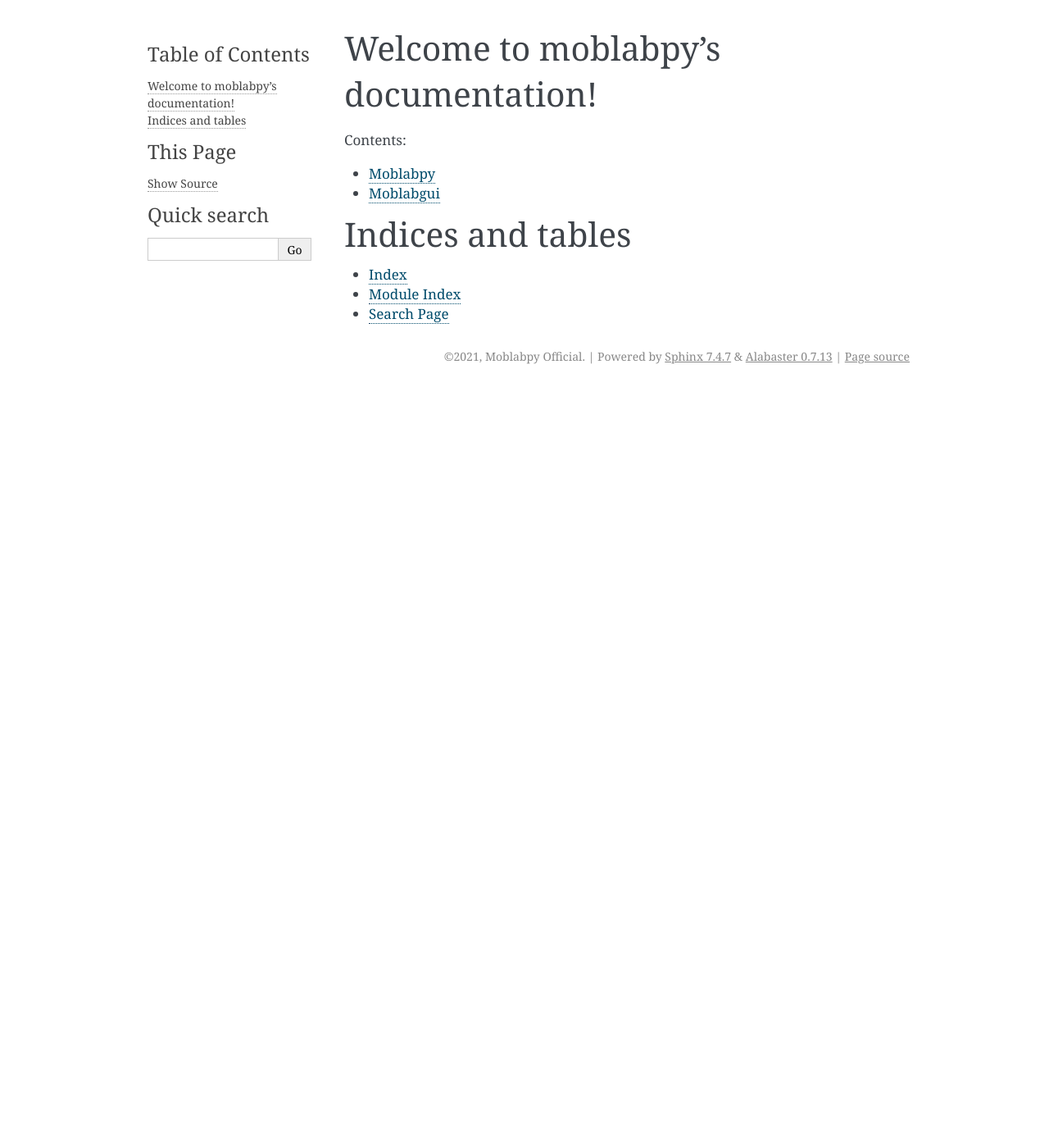
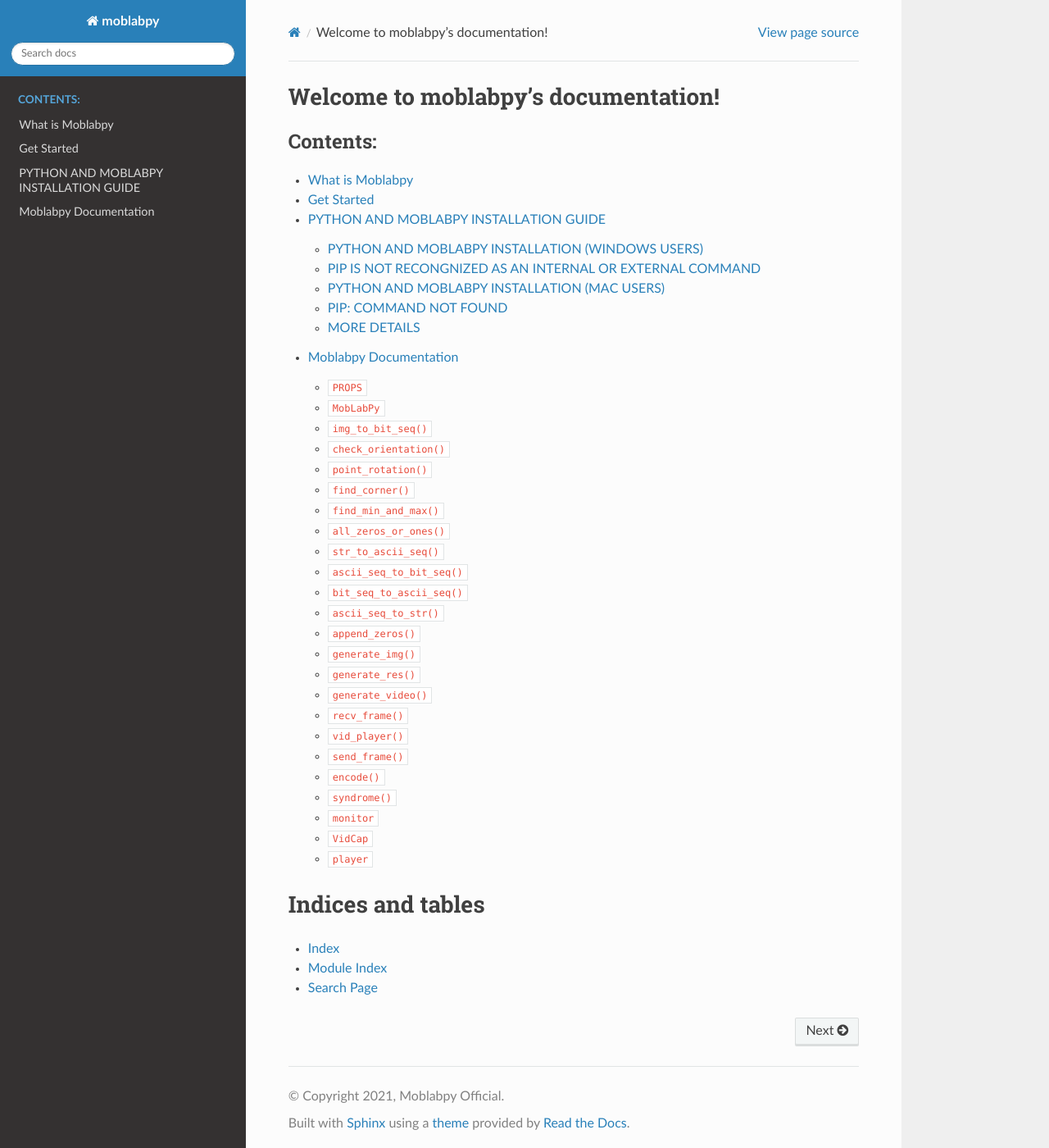
Before and after one commit to moblabpy/moblabpy, a Sphinx documentation site: the page built from docs/source/index.rst, in a window 1280 px wide and 1400 px high. Shown: the whole window at 82% size. Built offline with Sphinx 7.4.7 and the Read the Docs theme 2.0.0, drawn with Linux system fonts in a browser that asks for light colours; some of the changed lines change nothing that is shown.

Commit message:
Add files via upload

```diff
--- a/docs/source/conf.py
+++ b/docs/source/conf.py
@@ -14,8 +14,6 @@
 import sys
 sys.path.insert(0, os.path.abspath('../../moblabpy'))
 
-import moblabpy
-import moblabgui
 
 # -- Project information -----------------------------------------------------
 
@@ -32,7 +30,10 @@
 # Add any Sphinx extension module names here, as strings. They can be
 # extensions coming with Sphinx (named 'sphinx.ext.*') or your custom
 # ones.
-extensions = ["sphinx.ext.autodoc"]
+extensions = ["sphinx.ext.autodoc", "sphinx_rtd_theme", "sphinx.ext.intersphinx"]
+
+intersphinx_mapping = {'python': ('https://docs.python.org/3', None),
+                        'numpy': ('https://numpy.org/doc/stable/', None)}
 
 # Add any paths that contain templates here, relative to this directory.
 templates_path = ['_templates']
@@ -48,7 +49,7 @@
 # The theme to use for HTML and HTML Help pages.  See the documentation for
 # a list of builtin themes.
 #
-# html_theme = 'alabaster'
+html_theme = 'sphinx_rtd_theme'
 
 # Add any paths that contain custom static files (such as style sheets) here,
 # relative to this directory. They are copied after the builtin static files,
--- a/docs/source/index.rst
+++ b/docs/source/index.rst
@@ -5,8 +5,10 @@
    :maxdepth: 2
    :caption: Contents:
 
-   Moblabpy
-   Moblabgui
+
+   pages/intro
+   pages/install
+   pages/api
 
 Indices and tables
 ==================
--- /dev/null
+++ b/docs/source/pages/api.rst
@@ -0,0 +1,436 @@
+======================
+Moblabpy Documentation
+======================
+
+.. py:class:: PROPS
+
+    A class that contains all the configurations of the Moblabpy module
+
+    .. py:attribute:: FPS
+        :type: int
+        :value: 15
+
+        The frame per second of the generated video.
+
+    .. py:attribute:: BPS
+        :type: int
+        :value: 16
+
+        The number of color matrix in each frame. It can be set by :py:meth:`set_BPS()` .
+
+    .. py:attribute:: ROW
+        :type: int
+        :value: 4
+
+        The number of row of color matrix in each frame. :py:attr:`ROW` must be equal
+        to :py:attr:`COL` and they are defined by the square root of :py:attr:`BPS` .
+
+    .. py:attribute:: COL
+        :type: int
+        :value: 4
+
+        Same as :py:attr:`ROW` .
+
+    .. py:attribute:: INFO_BIT_SIZE
+        :type: int
+        :value: 50
+
+        The height and width of each color matrix. It is defined by :py:attr:`ROW` divides 200.
+
+    .. py:attribute:: START_BIT
+        :type: str
+        :value: "0"
+
+        The string representation of start bit and end bit of the video.
+
+    .. py:attribute:: END_BIT
+        :type: str
+        :value: "0"
+
+        Same as :py:attr:`START_BIT` .
+
+    .. py:attribute:: VID_SOURCE
+        :type: str
+        :value: "./16bps.mp4"
+
+        The video name of the generated video. It will be set by :py:meth:`set_BPS()` automatically if
+        py:attr:`BPS` is modified.
+
+    .. py:attribute:: SCALE
+        :type: int
+        :value: 2
+
+        The scale of the window size of the video player embedded in the :py:class:`MobLabPy` .
+
+    .. py:method:: set_BPS(bps)
+
+        Set the :py:attr:`BPS` of the video. It will also change the value of :py:attr:`ROW`,
+        :py:attr:`COL`, :py:attr:`INFO_BIT_SIZE` and :py:attr:`VID_SOURCE` automatically.
+
+        :param bps: The BPS of the video
+        :type bps: int
+
+.. py:class:: MobLabPy
+
+    A class that allows users to connect their ip camera with the program to simulate a
+    telecommunication system. It use the python :py:mod:`multiprocessing` modules to
+    reduce the time delay of decoding images and capturing images. The program uses
+    :py:obj:`multiprocessing.Pipe` object to send images between the :py:func:`send_frame()`
+    and :py:func:`recv_frame()` .
+
+    .. py:function:: __init__(self, ip_address, bit_mess, props = PROPS)
+
+        Initialize the member variable of the :py:class:`MobLabPy` object.
+
+        :param ip_address: The ip address of the IP camera
+        :type ip_address: str
+        :param bit_mess: The transmitted bit sequence
+        :type bit_mess: str
+        :param props: A :py:class:`PROPS` class
+
+    .. py:function:: start(self)
+
+        Start getting frames from the ip camera and send it to the decoding function.
+
+    .. py:function:: get_bit_seq(self)
+
+        Return the bit sequence of the :py:class`MobLabPy` object.
+
+        :returns bit_seq: The received bit sequence
+        :rtype: list(char)
+
+.. py:method:: img_to_bit_seq(frame, pt1 = (), pt2 = (), props = PROPS)
+
+    Convert black and white color to "0" and "1" respectively.
+
+    :param frame: Image.
+    :type frame: :py:class:`numpy.ndarray`
+    :param pt1: Vertex of the area bounded by qr codes, defaults to ()
+    :type pt1: tuple(int, int)
+    :param pt2: Vertex of the area bounded by qr codes opposite to pt1, defaults to ()
+    :type pt2: tuple(int, int)
+    :param props: The :py:class:`PROPS` object that contains the configurations of the program
+    :type props: :class:`PROPS`
+    :returns bit_seq, pt1, pt2: Decoded bit sequence and vertices of the area bounded by qr codes in opposite direction.
+    :rtype: tuple(str, tuple(int, int), tuple(int, int))
+    :raises IndexError: If it fails to calculate the mean of the RGB of the color matrix
+
+.. py:method:: check_orientation(frame, pt1, pt2)
+
+    Check the orientation of the image according to the qr codes in the corner.
+
+    :param frame: Image
+    :type frame: :py:class:`numpy.ndarray`
+    :param pt1: Vertex of the area bounded by qr codes.
+    :type pt1: tuple(int, int)
+    :param pt2: Vertex of the area bounded by qr codes opposite to pt1.
+    :type pt2: tuple(int, int)
+    :return result: Number of rotation needed to be performed
+    :rtype: int
+    :raises IndexError: If it fails to locate the qr codes
+
+.. py:method:: point_rotation(pt1, pt2, width, rotation)
+
+    Perform the rotation of vertices of the color matrix area.
+
+    :param pt1: Vertex of the color matrix
+    :type pt1: tuple(int, int)
+    :param pt2: Vertex of the color matrix opposite to pt1
+    :type pt2: tuple(int, int)
+    :param width: Width of the image that contains the color matrix
+    :type: int
+    :param rotation: Number of rotation that needed to be performed
+    :type rotation: int
+    :returns pt1, pt2: Vertices of the color matrix area after rotation
+    :type: tuple(tuple(int, int), tuple(int, int))
+
+.. py:method:: find_corner(frame, pt1 = (), pt2 = ())
+
+    Find the vertex of the color matrix surrounded by but exclude qr codes.
+
+    :param frame: Image
+    :type frame: :py:class:`numpy.ndarray`
+    :param pt1: Vertex of the area include qr codes, defaults to ()
+    :type pt1: tuple(int, int)
+    :prarm pt2: Vertex of the area include qr codes opposite to pt1, defaults to ()
+    :type pt2: tuple(int, int)
+    :returns size, pt1, pt2: size of the color matrix area and its vertices in opposite direction
+    :rtype: tuple(int, tuple(int, int), tuple(int, int))
+
+.. py:method:: find_min_and_max(points, min_pt, max_pt)
+
+    Find the minimum and maximum xy-points in a list and the provides points.
+
+    :param points: A list of points
+    :type points: list(int)
+    :param min_pt: The minimum points provided
+    :type min_pt: list(int)
+    :param max_pt: The maximum points provided
+    :type max_pt: list(int)
+    :returns min_pt, max_pt: The minimum and maximum xy-points
+    :rtype: tuple(intuple(int, int)t, tuple(int, int))
+
+.. py:method:: all_zeros_or_ones(bit_seq)
+
+    Check if the bit sequence contains only 0 or 1.
+
+    :param bit_seq: The bit sequence needed to be checked
+    :type bit_seq: str
+    :return: "True" if the bit sequence only contains 0 or 1, "False" otherwise
+    :rtype: bool
+    :raises ValueError: it input contains non numerical values
+
+.. py:method:: str_to_ascii_seq(my_str = "Apple")
+
+    Convert each character in a string to its corresponding ascii code.
+
+    :param my_str: The string wanted to be converted, defaults to `Apple`
+    :type my_str: str
+    :return ascii_arr: A list of integer that contains all the ascii code of each character in my_str
+    :rtype: list(int)
+
+.. py:method:: ascii_seq_to_bit_seq(ascii_arr)
+
+    Convert a list of ascii code to its binary representation.
+
+    :param ascii_arr: A list that contains ascii code
+    :type ascii_arr: list(int)
+    :return bit_arr: An integer binary list
+    :rtype: list(int)
+
+.. py:method:: bit_seq_to_ascii_seq(bit_arr)
+
+    Perform byte conversion of an array.
+
+    :param bit_arr: An integer binary array
+    :type bit_arr: list(int)
+    :return ascii_arr: A list contains all the corresponding ascii code
+    :rtype: list(int)
+
+.. py:method:: ascii_seq_to_str(ascii_arr)
+
+    Convert a list of ascii code to its corresponding character.
+
+    :param ascii_arr: A list that contains ascii code
+    :type ascii_arr: list(int)
+    :return my_str: The character format of the ascii list
+    :rtype: str
+
+.. py:method:: append_zeros(bit_seq, props = PROPS, is_str = False)
+
+    Append zeros until the length of the input equals to the products of desired length.
+
+    :param bit_seq: Integer binary array
+    :type bit_seq: list(int)
+    :param props: :py:class:`PROPS` object that contains the configurations of the program.
+    :type props: :py:class:`PROPS`
+    :param is_str: `True` if the bit sequence is type py:class:`str`, `False` otherwise, defaults to `False`
+    :type is_str: bool
+    :return bit_arr: An integer binary array which length is the product of the second parameter
+    :rtype: list(int)
+
+.. py:method:: generate_img(dir_name, my_str = "Hello World", if_bin = False, props = PROPS)
+
+    Generate images that contain color matrix of my_str parameter, with black represents 0 and white represents 1, and
+    paste them with the qr codes (finder patterns) together. The generated images will be saved at the dir_name
+    directory.
+
+    :param dir_name: The directory name used to save the image generated
+    :type dir_name: str
+    :param my_str: The integer binary array or string which will be convert to color code formats, defaults to "Hello World"
+    :type my_str: str, list(int)
+    :param if_bin: `True` if my_str is an integer binary array, `False` otherwise, defaults to `False`
+    :type if_bin: bool
+    :param props: the :py:class:`PROPS` object that contains the properties of the program
+    :type props: :py:class:`PROPS`
+
+.. py:method:: generate_res()
+
+    Generate the res folder which contains all the head and end messages, start and end signals and finder patterns.
+
+.. py:method:: generate_video(video_name = "16bps.mp4", mystr = "Hello World", if_bin = False, props = PROPS)
+
+    Generate a video which contains start and end messages, start and end signals, finder patterns and color matrix
+    of the mystr parameter, with desired fps.
+
+    :param video_name: The name of the generated video in mp4 format
+    :type video_name: str
+    :param mystr: The message that will be converted to color code, defaults to "Hello World"
+    :type mystr: str, list(int)
+    :param if_bin: `True` if mystr is an integer binary array, `False` otherwise, defaults to `False`
+    :type if_bin: bool
+    :param props: the :py:class:`PROPS` object that contains the properties of the program
+    :type props: :py:class:`PROPS`
+
+.. py:method:: recv_frame(fps, is_pilot_bit_found , recver, bit_seq, flag, bit_mess, props = PROPS)
+
+    Funtion that received frames from the sender function. It does all the manipulation of the captured iamge
+    here, such as detecting start and end signals, checking rotations and decoding color codes back to 0 and 1.
+
+    :param fps: A :py:obj:`multiprocessing.Value` object which represents the fps of the camera
+    :type fps: :py:obj:`multiprocessing.Value`
+    :param is_pilot_bit_found: A :py:obj:`multiprocessing.Value` object which is `True` if the start signal is detected, `False` otherwise
+    :type is_pilot_bit_found: :py:obj:`multiprocessing.Value`
+    :param recver: A :py:obj:`multiprocessing.Pipe` object that received images sent from the sender function
+    :type recver: :py:obj:`multiprocessing.Pipe`
+    :param bit_seq: A :py:obj:`multiprocessing.Value` object whcih is the decoded bit sequence of received images
+    :type bit_seq: :py:obj:`multiprocessing.Value`
+    :param flag: A :py:obj:`multiprocessing.Value` object which is the state of the play video button
+    :type flag: :py:obj:`multiprocessing.Value`
+    :param bit_mess: The transmitted bit sequence
+    :type bit_mess: str
+    :param props: The :py:class:`PROPS` object that contains the properties of the program
+    :type props: :py:class:`PROPS`
+
+.. py:method:: vid_player(vid_source, flag, props = PROPS)
+
+    A video player will be appeared if the play video button is clicked
+
+    :param vid_source: The name of the video to pe played
+    :type vid_source: str
+    :param flag: A :py:obj:`multiprocessing.Value` object which is the state of the play video button
+    :type flag: :py:obj:`multiprocessing.Value`
+    :param props: The :py:class:`PROPS` object that contains the properties of the program
+    :type props: :py:class:`PROPS`
+
+.. py:method:: send_frame(fps, is_pilot_bit_found, sender, ip_address, props = PROPS)
+
+    A sender function which gets images from the connected camera and send it to the receiver function.
+
+    :param fps: A :py:obj:`multiprocessing.Value` object which represents the fps of the camera
+    :type fps: :py:obj:`multiprocessing.Value`
+    :param is_pilot_bit_found: A :py:obj:`multiprocessing.Value` object which is `True` if the start signal is detected, `False` otherwise
+    :type is_pilot_bit_found: :py:obj:`multiprocessing.Value`
+    :param sender: A :py:obj:`multiprocessing.Pipe` object that send images captured by the connected camera
+    :type sender: :py:obj:`multiprocessing.Pipe`
+    :param ip_address: IP address of the camera that is going to be connected
+    :type ip_address: str
+    :param props: The :py:class:PROPS object that contains the properties of the program
+    :type props: :py:class:`PROPS`
+
+.. py:method:: encode(D, G)
+
+    Perform matrix multiplication on parameter D and G, which is D x G.
+
+    :param D: A 1 x k matrix
+    :type D: list(int)
+    :param G: A generator matrix
+    :type G: :py:class:`numpy.ndarray`
+    :return C: A 1 x n matrix
+    :rtype: :py:class:`numpy.ndarray`
+    :raises ValueError: If the number of columns in the first matrix not equals to the number of rows in the second matrix
+    :raises UFuncTypeError: If both parameters are not integer :py:class:`numpy.ndarray`
+
+.. py:method:: syndrome(R, H)
+
+    Calculate the syndrome of the received bit sequence.
+
+    :param R: A 1 x n matrix
+    :type R: list(int)
+    :param H: A parity check matrix
+    :type H: :py:class:`numpy.ndarray`
+
+.. py:class:: monitor
+
+    .. py:function:: __init__(self, master, bit_mess)
+
+        Defines the monitor window.
+
+        :param master: Root window
+        :type master: Tk
+        :param bit_mess: The bit sequence to be sent
+        :type bit_mess: str
+
+    .. py:function:: update_recv(self, bit_seq)
+
+        Update the received and error bits textbox upon call.
+
+        :param bit_seq: The bits that are collected from the receiver
+        :type master: str
+
+    .. py:function:: button_toggle(self)
+
+        Switch the status of the button to True, which indicates it has been pressed.
+
+    .. py:function:: get_button_status(self)
+
+        Return the status of the button.
+
+        :return: The status of the button, whether it has been pressed
+        :rtype: bool
+
+    .. py:function:: close_windows(self)
+
+        Destroy the root window.
+
+.. py:class:: VidCap
+
+    .. py:function:: __init__(self, scale, vidsource=0)
+
+        Defines the video to be played and its porperty.
+
+        :param scale: The scale of which the video is being played. The higher the number, the bigger the video
+        :type scale: int
+        :param vidsource: The file path of the video
+        :type vidsource: str
+
+    .. py:function:: get_fps(self)
+
+        Return the fps of the video.
+
+        :return: The fps of the video
+        :rtype: int
+
+    .. py:function:: get_height(self)
+
+        Return the height of the video.
+
+        :return: The height of the video
+        :rtype: int
+
+    .. py:function:: get_width(self)
+
+        Return the width of the video.
+
+        :return: The width of the video
+        :rtype: int
+
+    .. py:function:: get_frame(self)
+
+        Get one frame from the video.
+
+        :returns ret, frame: whether a frame is successfully grabbed; the image from the video, None otherwise.
+        :rtype: tuple(:py:class:`bool`, :py:class:`numpy.ndarray`)
+
+    .. py:function:: reset(self, vidsource=0)
+
+        Reset the video source and start from the beginning.
+
+    .. py:function:: __del__(self)
+
+        Release the video when the window is closed.
+
+.. py:class:: player
+
+    .. py:function:: __init__(self, master, scale, vidsource=0)
+
+        Defines the video player window.
+
+        :param master: Root window
+        :type master: Tk
+        :param scale: The scale of which the video is being played. The higher the number, the bigger the video
+        :type scale: int
+        :param vidsource: The file path of the video
+        :type vidsource: str
+
+    .. py:function:: update(self)
+
+        Update the video canvas to display the next frame.
+
+    .. py:function:: restart_vid(self)
+
+        Replay the video.
+
+    .. py:function:: close_windows(self)
+
+        Destroy the root window.
--- /dev/null
+++ b/docs/source/pages/install.rst
@@ -0,0 +1,64 @@
+===========
+Get Started
+===========
+
+======================================
+PYTHON AND MOBLABPY INSTALLATION GUIDE
+======================================
+
+Installing and managing packages in Python is complicated, there are a number of alternative solutions for
+most tasks. This guide tries to give the reader a sense of the best (or most popular) solutions, and give
+clear recommendations. It focuses on users of Python and the Moblabpy on common operating systems and
+hardware.
+
+PYTHON AND MOBLABPY INSTALLATION (WINDOWS USERS)
+------------------------------------------------
+
+1. Check if Python is already installed (You can type `python --version` on cmd). If you have already installed Python, you can skip the next two steps, otherwise, please follow the next step to install Python.
+2. Install Python `here <https://www.python.org/downloads/>`_ and select the most recent version.
+3. Follow the instruction of the installer and finish installation. Make sure to tick the option `Add Python 3.x (the version that you download) to PATH` at the start of the installer window.
+4. After the installation finished, press ``Win`` key, type cmd and hit ``Enter`` .
+5. Type ``pip install moblabpy`` in the cmd to install Moblabpy.
+
+PIP IS NOT RECONGNIZED AS AN INTERNAL OR EXTERNAL COMMAND
+---------------------------------------------------------
+
+If you see the ``pip is not recognized as an internal or external command`` when you type ``pip install moblabpy``
+in the cmd. It means that you forgot to add Python in PATH during the installation of Python. You can add it
+by the following step:
+
+1. Press ``Win + R`` , type ``%AppData%`` and hit ``Enter``
+2. Back out one directory from Roaming
+3. Navigate to ``Local/Programs/Python/Python39/Scripts``
+4. Copy the file path by selecting the whole directory in the address bar
+5. Press ``Win``, type Control Panel and hit ``Enter``
+6. Navigate to System and Security → System → Advanced System Setting → Environment Variables
+7. Select Path in the top box and Edit
+8. Select New and paste the file path copied from step 4
+
+PYTHON AND MOBLABPY INSTALLATION (MAC USERS)
+--------------------------------------------
+
+1. Same as step 1 to 3 of window users (terminal for mac users)
+2. After the installation finished, press ``Cmd`` and the space bar simultaneously, type ``terminal`` and hit ``Enter`` .
+3. Type ``pip install moblabpy`` in the cmd to install Moblabpy.
+
+PIP: COMMAND NOT FOUND
+---------------------------------------------------------
+
+If you see the ``pip: command not found`` when you type ``pip install moblabpy`` in the terminal.
+It means that you forgot to add Python in PATH during the installation of Python. You can add it
+by the following step:
+
+1. Type ``which python3`` in the terminal and the path of where python is located will be shown
+2. Type ``echo $PATH`` in the terminal and it will show the path of your machine to look for command
+3. Navigate back to home file by typing ``cd``
+4. Type ``nano .bash_profile`` in the terminal and hit ``Enter``
+5. Type ``PATH="path/of/bin/folder/that/you/install/your/python:${PATH}"`` and ``export PATH`` in the next line and save the changes
+6. restart the terminal and it should be fine now
+
+MORE DETAILS
+------------
+
+For more details, you can go to `MAC <https://docs.python.org/3/using/mac.html>`_ if you are mac users or
+`WINDOWS <https://docs.python.org/3/using/windows.html>`_ if you are windows user.
--- /dev/null
+++ b/docs/source/pages/intro.rst
@@ -0,0 +1,14 @@
+================
+What is Moblabpy
+================
+
+Moblabpy is a software toolbox designed to emulate the working of a communication channel and enable the
+conducting of communication related experiments in associated courses, System View of Communications:
+from Signals to Packets or Error Control Coding and Information Theory. Moblabpy gives users the ability
+to do experiments without dedicated hardware and software license, but with their laptop (or desktop)
+computers and mobile phones anywhere at any time. This toolbox is built upon Python as a module package.
+Python 3.9 and the Moblabpy module are required on the computer. “IP Camera Lite” for iPhones and iOS
+devices, or “IP Camera” for Android devices are also required (Both developed by ShenYao). Moblabpy acts
+as a control panel of a visible light communication system. The computer display acts as a transmitter
+and the phone camera as a receiver. Users can experiment the effect of noise and error correcting
+codes have in communication.
```
